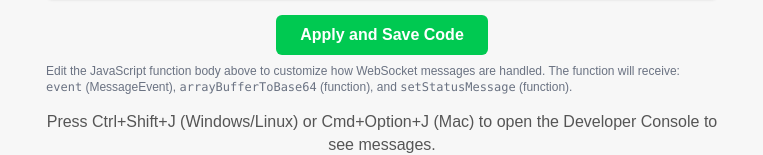
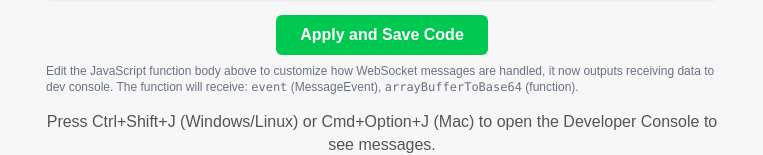
Before and after one commit to timzaak/notir, a React (Vite) app in the folder frontend/: page / in a window 1280 px wide. Shown: the part 572-727 px from the top of the page, without its empty margins (258-1021 px from the left). Built offline with nearby package versions, Linux system fonts and the light colour scheme; no server answers.

Commit message:
fix description

```diff
--- a/frontend/src/components/CodeEditor.tsx
+++ b/frontend/src/components/CodeEditor.tsx
@@ -38,8 +38,8 @@ const CodeEditor: React.FC<CodeEditorProps> = ({ code, setCode, submitCode, isLo
         {isLoading ? 'Applying...' : 'Apply and Save Code'}
       </button>
       <p className="mt-2 text-xs text-gray-500 text-left">
-        Edit the JavaScript function body above to customize how WebSocket messages are handled.
-        The function will receive: <code>event</code> (MessageEvent), <code>arrayBufferToBase64</code> (function), and <code>setStatusMessage</code> (function).
+        Edit the JavaScript function body above to customize how WebSocket messages are handled, it now outputs receiving data to dev console.
+        The function will receive: <code>event</code> (MessageEvent), <code>arrayBufferToBase64</code> (function).
       </p>
     </div>
   );
```
